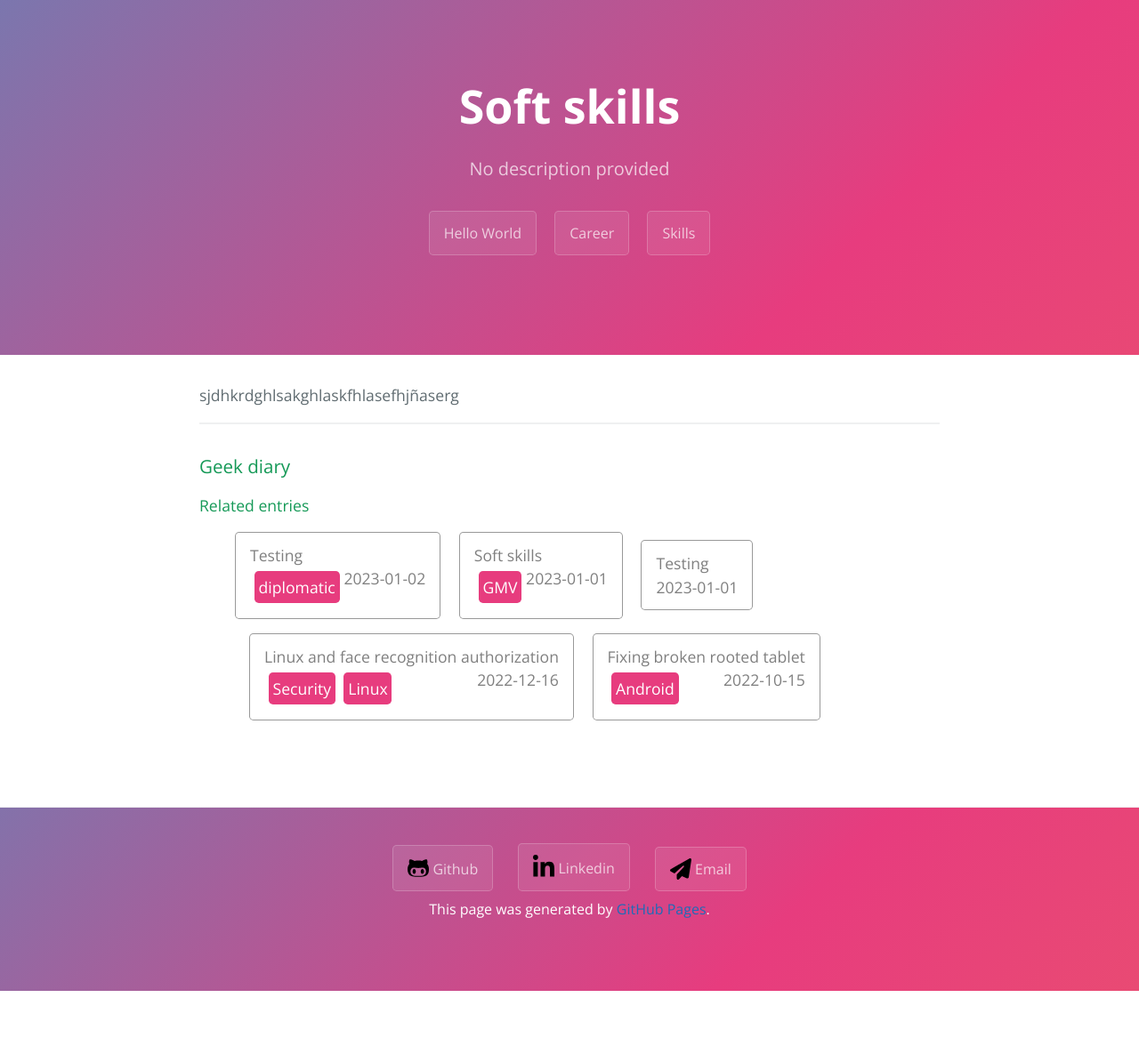
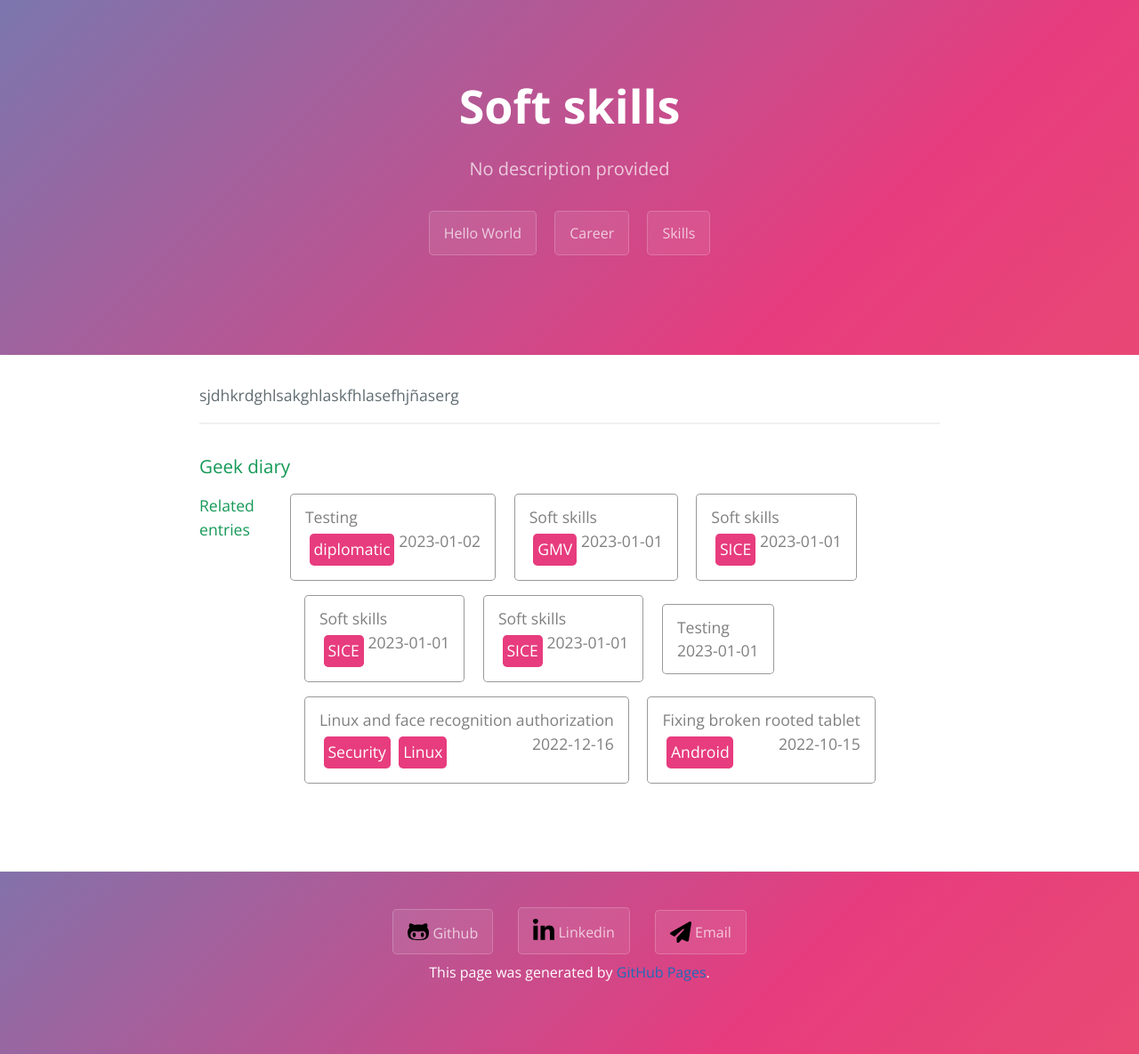
Before and after one commit to Carlosmape/carlosmape.github.io, a Jekyll site: the page built from soft-skills/continuous learning/business/_posts/2023-01-01-Test.md, in a window 1280 px wide. Shown: the whole page at 89% size. Built offline with Jekyll 4.4.1, drawn with Linux system fonts in a browser that asks for light colours; before the commit the page ends 1114 px from its top, so only the background shows below that.

Commit message:
Worked on soft-skills use cases. Improved cards render

```diff
--- a/assets/css/style.scss
+++ b/assets/css/style.scss
@@ -21,7 +21,9 @@
 	}
 }
 
-.posts{}
+.posts{
+	display: flex;
+}
 
 .posts .btn{
 	text-decoration: none;
--- /dev/null
+++ b/soft-skills/continuous learning/new technologies/_posts/2023-01-01-Test.md
@@ -0,0 +1,7 @@
+---
+layout: post
+title: Soft skills
+description: No description provided
+tags: ["SICE"]
+---
+sjdhkrdghlsakghlaskfhlasefhjñaserg
--- /dev/null
+++ b/soft-skills/proactivity/pragmatic/_posts/2023-01-01-Test.md
@@ -0,0 +1,7 @@
+---
+layout: post
+title: Soft skills
+description: No description provided
+tags: ["SICE"]
+---
+sjdhkrdghlsakghlaskfhlasefhjñaserg
--- /dev/null
+++ b/soft-skills/proactivity/problem resolutor/_posts/2023-01-01-Test.md
@@ -0,0 +1,7 @@
+---
+layout: post
+title: Soft skills
+description: No description provided
+tags: ["SICE"]
+---
+sjdhkrdghlsakghlaskfhlasefhjñaserg
```
Also changed, not shown: soft-skills/index.md (+13 -8 lines), soft-skills/continuous learning/business/_posts/2023-01-01-Test.md (renamed from soft-skills/proactivity/_posts/2023-01-01-Test.md).
